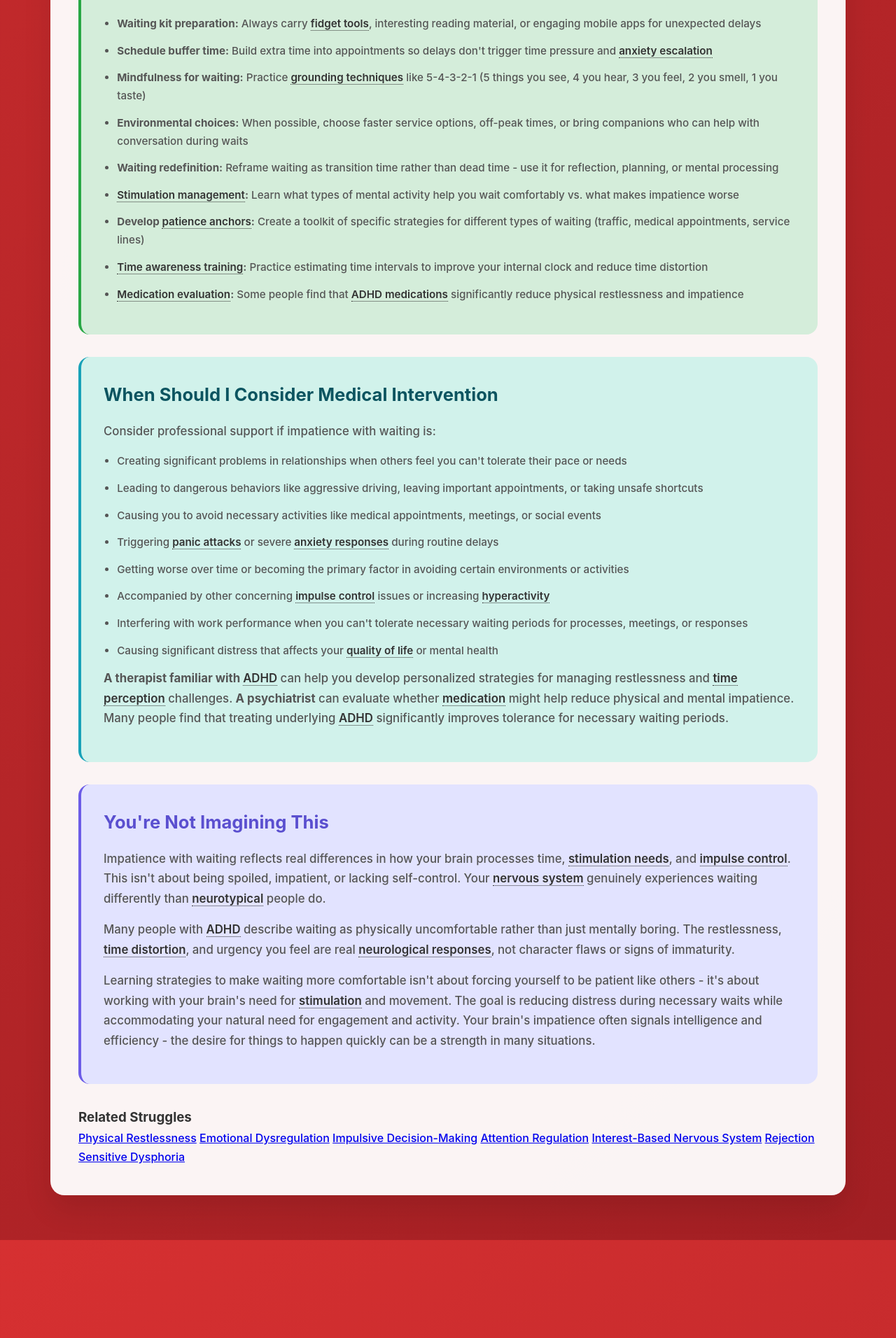
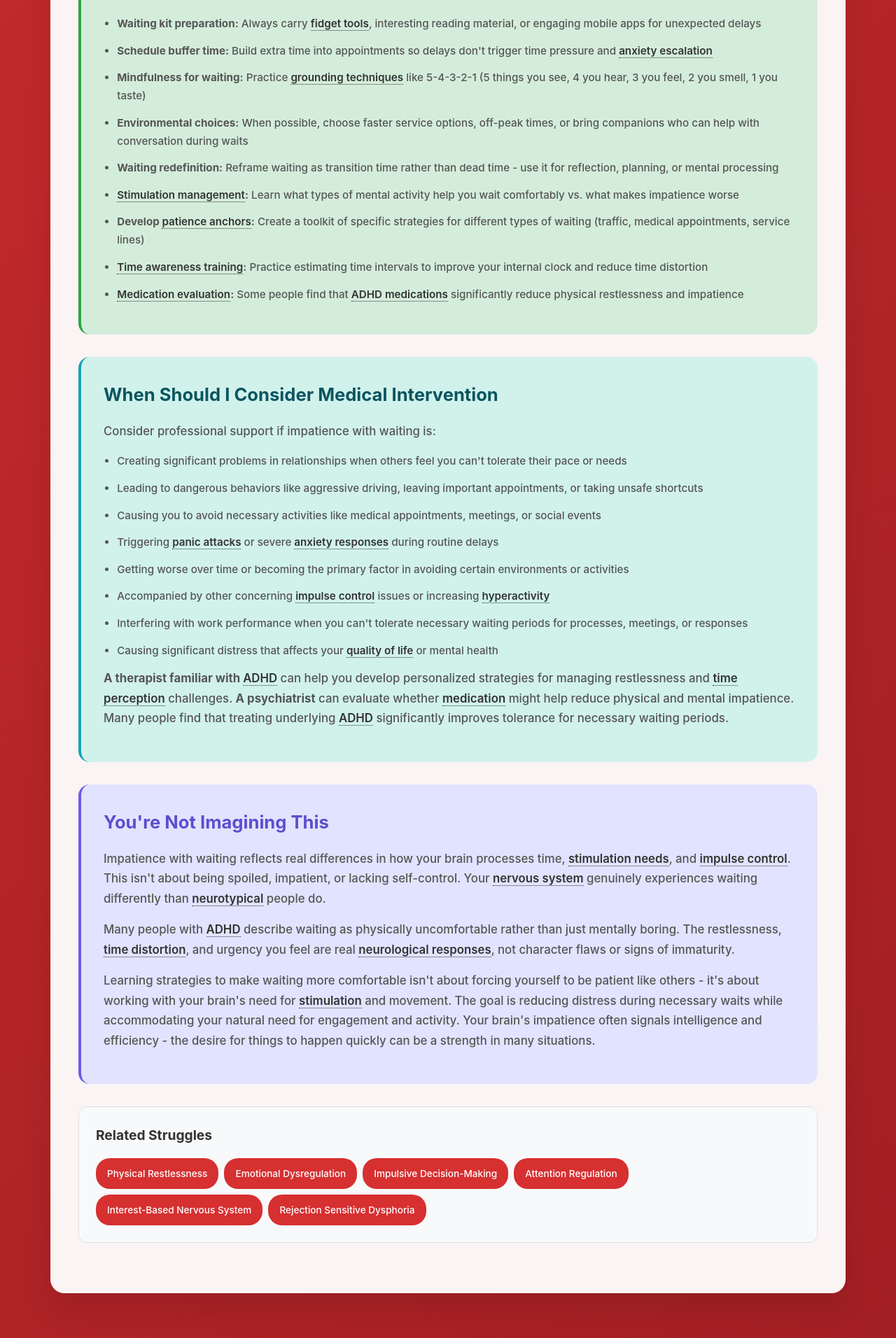
Before and after one commit to neurodivergent-survival-guide/neurodivergent-survival-guide, a Jekyll site: the page built from struggles/impatience-with-waiting.html, in a window 1280 px wide. Shown: the part 2159-4071 px from the top of the page at 70% size. Built offline with Jekyll 4.4.1, drawn with Linux system fonts in a browser that asks for light colours; before the commit the page ends 3931 px from its top, so only the background shows below that.

Commit message:
Update impatience-with-waiting.html

```diff
--- a/struggles/impatience-with-waiting.html
+++ b/struggles/impatience-with-waiting.html
@@ -215,9 +215,58 @@ title: "Impatience with Waiting"
         color: #555;
     }
 
+    .related-struggles {
+        background: #f8f9fa;
+        padding: 1.5rem;
+        border-radius: 12px;
+        margin: 2rem 0;
+        border: 1px solid #e0e0e0;
+    }
+
+    .related-struggles h3 {
+        color: #333;
+        margin-bottom: 1rem;
+        font-size: 1.2rem;
+    }
+
+    .struggle-tags {
+        display: flex;
+        flex-wrap: wrap;
+        gap: 0.5rem;
+    }
+
+    .struggle-tag {
+        background: #d63031;
+        color: white;
+        padding: 0.5rem 1rem;
+        border-radius: 20px;
+        font-size: 0.85rem;
+        text-decoration: none;
+        transition: all 0.3s ease;
+        min-height: 44px;
+        display: flex;
+        align-items: center;
+    }
+
+    .struggle-tag:hover {
+        background: #a21f23;
+        color: white;
+        text-decoration: none;
+        transform: translateY(-1px);
+    }
+
+    .highlight-box {
+        background: #fff8e1;
+        padding: 1rem;
+        border-radius: 8px;
+        border-left: 3px solid #ffc107;
+        margin: 1rem 0;
+    }
+
     /* Focus states for accessibility */
     .jargon:focus,
-    .breadcrumb a:focus {
+    .breadcrumb a:focus,
+    .struggle-tag:focus {
         outline: 2px solid #fff;
         outline-offset: 2px;
     }
@@ -257,7 +306,8 @@ title: "Impatience with Waiting"
     .immediate-help .jargon,
     .long-term .jargon,
     .medical-section .jargon,
-    .validation-section .jargon {
+    .validation-section .jargon,
+    .highlight-box .jargon {
         color: #333;
         font-weight: 600;
         border-bottom-color: #333;
@@ -374,6 +424,15 @@ title: "Impatience with Waiting"
         .medical-section,
         .validation-section {
             padding: 1.5rem;
+        }
+
+        .struggle-tags {
+            flex-direction: column;
+        }
+
+        .struggle-tag {
+            justify-content: center;
+            text-align: center;
         }
     }
 
@@ -512,6 +571,3 @@ title: "Impatience with Waiting"
         </div>
     </main>
 </div>
-        </div>
-    </main>
-</div>
```
